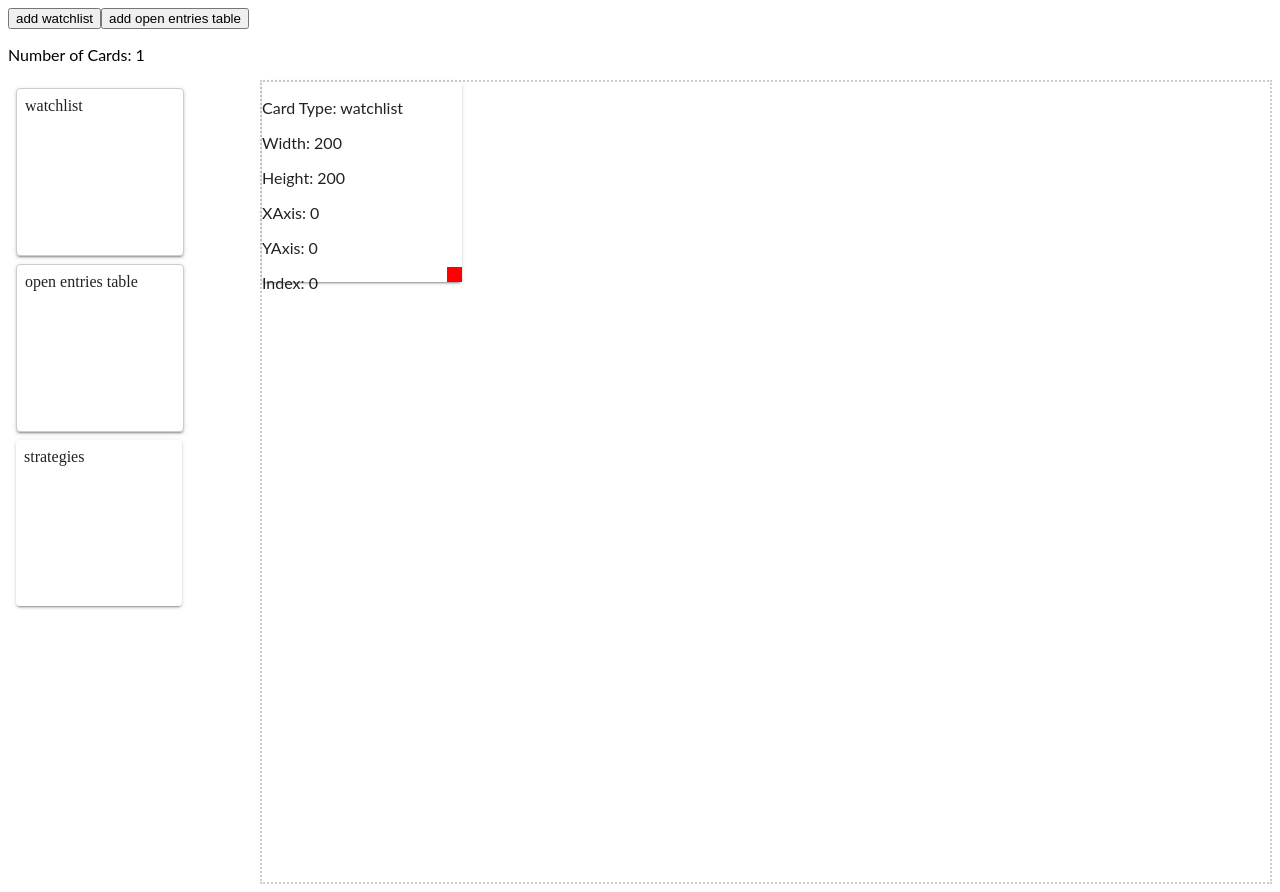
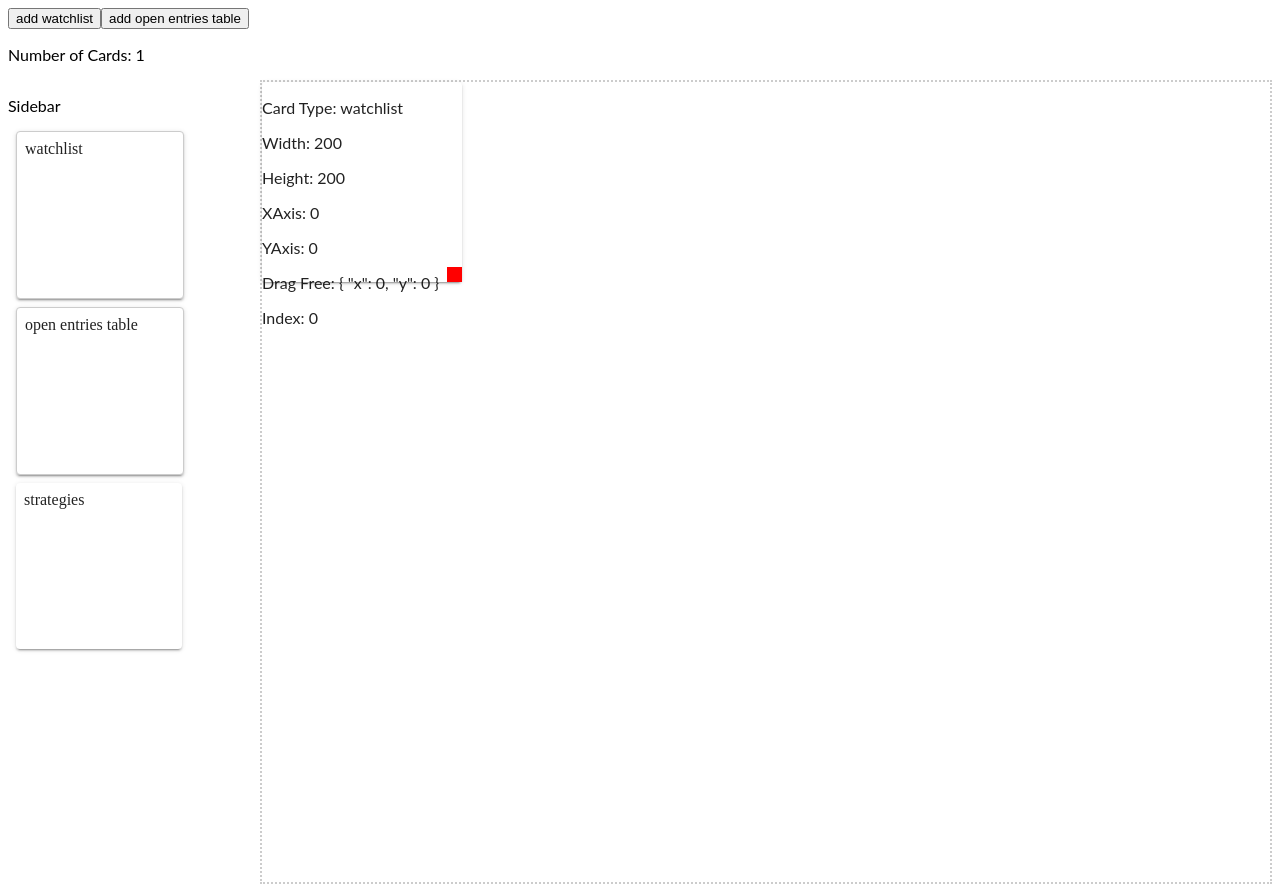
Before and after one commit to gitalvininfo/angular-drag-drop-resize, an Angular app: page / in a window 1280 px wide. Both pictures are taken after a click on the button "add watchlist". Built offline with nearby package versions, Linux system fonts and the light colour scheme.

Commit message:
recover previous index thank you Lord

```diff
--- a/src/app/app.component.html
+++ b/src/app/app.component.html
@@ -1,11 +1,3 @@
-<!-- <div>
-  <button (click)="addControl()">add </button>
-</div> -->
-
-<!-- <div>
-  <button (click)="addCard()">add card</button>
-</div> -->
-
 <div style="display: flex;">
   <button (click)="addWatchlist('watchlist')">add watchlist</button>
   <button (click)="addWatchlist('open entries table')">add open entries table</button>
@@ -15,34 +7,36 @@
 <p *ngIf="controls">Number of Cards: {{controls?.length}}</p>
 
 <div style="width: 100%; display: flex;">
-  <!-- <p>Sidebar</p> -->
-  <!-- cdkDropListSortingDisabled="true" -->
 
-  <div style="width: 20%;"
-    cdkDropList
-    #todoList="cdkDropList"
-    cdkDropListSortingDisabled="true"
+  <div style="width: 20%;">
+    <p>Sidebar</p>
+    <div cdkDropList>
 
-    >
-    <div *ngFor="let c of sidebarCards" style="height: 150px; width: 150px; padding: 8px; margin: 8px;"
-      class="example-box" cdkDrag
-      (cdkDragDropped)="onDropList($event)"
-      >
-      <div class="example-custom-placeholder" *cdkDragPlaceholder></div>
+      <div *ngFor="let c of sidebarCards" style="height: 150px; width: 150px; padding: 8px; margin: 8px;"
+        class="example-box" (cdkDragDropped)="onDropList($event)" cdkDrag>
+        <div class="example-custom-placeholder" *cdkDragPlaceholder></div>
 
-      {{c.cardType}}
+        {{c.cardType}}
+      </div>
     </div>
   </div>
 
   <div class="example-boundary">
-    <div class="container2" style="position: relative;"
+    <div class="container2" style="position: relative;">
 
-        >
+      <!-- cdkDropListSortingDisabled="true" -->
+
+
+
+
+
+
+
+
 
       <div *ngFor="let control of controls; let i = index" #resizeBox class="control-image example-box" cdkDrag
-      cdkDragBoundary=".example-boundary"
-         [style.width.px]="control.width" [style.height.px]="control.height"
-        [cdkDragFreeDragPosition]="dragPosition" (click)="clickControl(control)"
+        cdkDragBoundary=".example-boundary" [style.width.px]="control.width" [style.height.px]="control.height"
+        [cdkDragFreeDragPosition]="control.dragFreePosition" (click)="clickControl(control)"
         (cdkDragEnded)="dragEnd($event, control)">
 
         <p>Card Type: {{control.cardType}}</p>
@@ -50,6 +44,7 @@
         <p>Height: {{control.height}}</p>
         <p>XAxis: {{control.xAxis}}</p>
         <p>YAxis: {{control.yAxis}}</p>
+        <p>Drag Free: {{control.dragFreePosition | json}}</p>
         <p>Index: {{control.index}}</p>
 
         <span #dragHandleRB cdkDragLockAxis="lockAxis" class="dragHandle rb" cdkDrag
--- a/src/app/app.component.scss
+++ b/src/app/app.component.scss
@@ -98,5 +98,7 @@ p {
     border: dotted 3px #999;
     min-height: 150px;
     width: 150px;
+    margin: 8px;
+    padding: 8px;
     transition: transform 250ms cubic-bezier(0, 0, 0.2, 1);
   }
--- a/src/app/app.component.ts
+++ b/src/app/app.component.ts
@@ -1,7 +1,7 @@
-import { CdkDragDrop, CdkDragEnd, CdkDragMove, moveItemInArray, transferArrayItem } from '@angular/cdk/drag-drop';
+import { CdkDragDrop, CdkDragEnd, CdkDragMove } from '@angular/cdk/drag-drop';
 import { Component, ElementRef, NgZone, QueryList, ViewChildren } from '@angular/core';
-import { Control, IControl } from './control.model';
 import { CardControl } from "./card.model";
+import { Control } from './control.model';
 
 
 @Component({
@@ -11,8 +11,6 @@ import { CardControl } from "./card.model";
 })
 export class AppComponent {
   dragDisabled = false;
-
-  test
 
   sidebarCards: Control[] = [
     { width: 200, height: 200, index: 0, xAxis: 1, yAxis: 1, cardType: "watchlist" },
@@ -32,7 +30,7 @@ export class AppComponent {
   // @ViewChildren('dragHandleBottom') dragHandleBottom?: QueryList<ElementRef>;
 
   constructor(private zone: NgZone) {
-    this.controls = [];
+    // this.controls = [];
     this.cardControls = [];
   }
 
@@ -41,34 +39,17 @@ export class AppComponent {
       const position = JSON.parse(localStorage.getItem('position'));
       const defaultPosition = { x: 0, y: 0 }
       this.dragPosition = (position) ? position : defaultPosition;
+
+
+      const cards = JSON.parse(localStorage.getItem('controls'));
+
+      this.controls = (cards) ? cards : [];
+
     } catch (e) {
 
     }
   }
 
-
-  // addControl(): void {
-  //   const templateControl = new Control();
-  //   templateControl.width = 40;
-  //   templateControl.height = 40;
-  //   templateControl.index = this.controls === undefined ? 0 : this.controls.length;
-  //   console.log(templateControl);
-  //   this.selectedControl = templateControl;
-
-  //   this.setCreateHandleTransform();
-  // }
-
-
-  // addCard(): void {
-  //   const templateCard = new CardControl();
-  //   templateCard.width = 100;
-  //   templateCard.height = 100;
-  //   templateCard.index = this.cardControls === undefined ? 0 : this.cardControls.length;
-
-  //   this.controls.push(templateCard);
-  //   console.log(templateCard);
-
-  // }
 
   addWatchlist(type: string): void {
     const templateControl = new Control();
@@ -77,6 +58,11 @@ export class AppComponent {
     templateControl.xAxis = 0;
     templateControl.yAxis = 0;
     templateControl.cardType = type;
+    templateControl.dragFreePosition = {
+      x: 0,
+      y: 0
+    }
+
     templateControl.index = this.controls === undefined ? 0 : this.controls.length;
 
     this.controls.push(templateControl);
@@ -143,8 +129,6 @@ export class AppComponent {
   }
 
   dragEnd(event: CdkDragEnd, control: Control) {
-    // console.log('end expand', event.source.getFreeDragPosition())
-    // console.warn(this.selectedControl)
     let aw: HTMLElement = this.resizeBox!.filter((element, index) => index === control.index!)[0].nativeElement;
     console.log(aw.getBoundingClientRect());
     let i = control.index;
@@ -154,7 +138,15 @@ export class AppComponent {
     this.controls[i].yAxis = y;
     this.controls[i].width = aw.getBoundingClientRect().width;
     this.controls[i].height = aw.getBoundingClientRect().height;
+    this.controls[i].dragFreePosition = {
+      x: x,
+      y: y
+    }
 
+
+    console.warn(this.controls)
+
+    localStorage.setItem("controls", JSON.stringify(this.controls));
 
     // this.dragPosition = { x: x, y: y };
     // localStorage.setItem("position", JSON.stringify(this.dragPosition));
@@ -194,24 +186,7 @@ export class AppComponent {
 
 
   onDropList(event: CdkDragDrop<any[]>) {
-    // console.log('drop list', event.source.)
     this.addWatchlist('watchlist')
-
-    const rect=event.item.element.nativeElement.getBoundingClientRect()
-    console.log(rect)
-
-    // if (event.previousContainer === event.container) {
-    //   moveItemInArray(event.container.data,
-    //     event.previousIndex,
-    //     event.currentIndex);
-    //     console.log('move item')
-    // } else {
-    //   transferArrayItem(event.previousContainer.data,
-    //     event.container.data,
-    //     event.previousIndex, event.currentIndex);
-    //     console.log('transfer item')
-
-    // }
   }
 
 }
--- a/src/app/control.model.ts
+++ b/src/app/control.model.ts
@@ -1,19 +1,27 @@
-export interface IControl{
+export interface IControl {
   width?: number;
   height?: number;
   index?: number;
   xAxis?: number;
   yAxis?: number;
   cardType?: string;
+  dragFreePosition?: {
+    x: number;
+    y: number;
+  }
 }
 
-  export class Control implements IControl{
+export class Control implements IControl {
   constructor(
     public width?: number,
     public height?: number,
     public index?: number,
     public xAxis?: number,
     public yAxis?: number,
-      public cardType?: string
-    ){}
+    public cardType?: string,
+    public dragFreePosition?: {
+      x: number;
+      y: number;
     }
+  ) { }
+}
```
Lines whose indentation alone changed are shown as unchanged.
